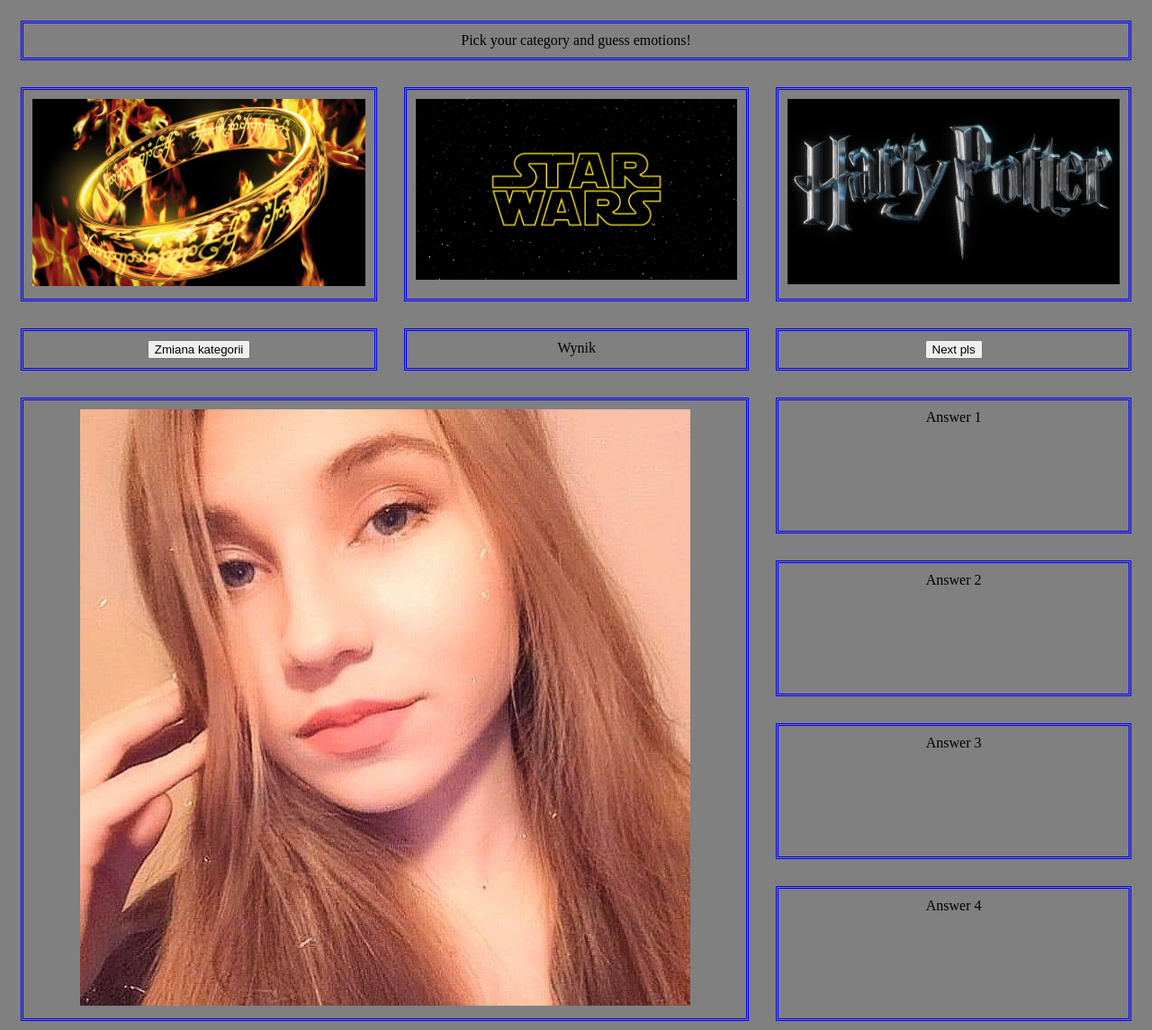
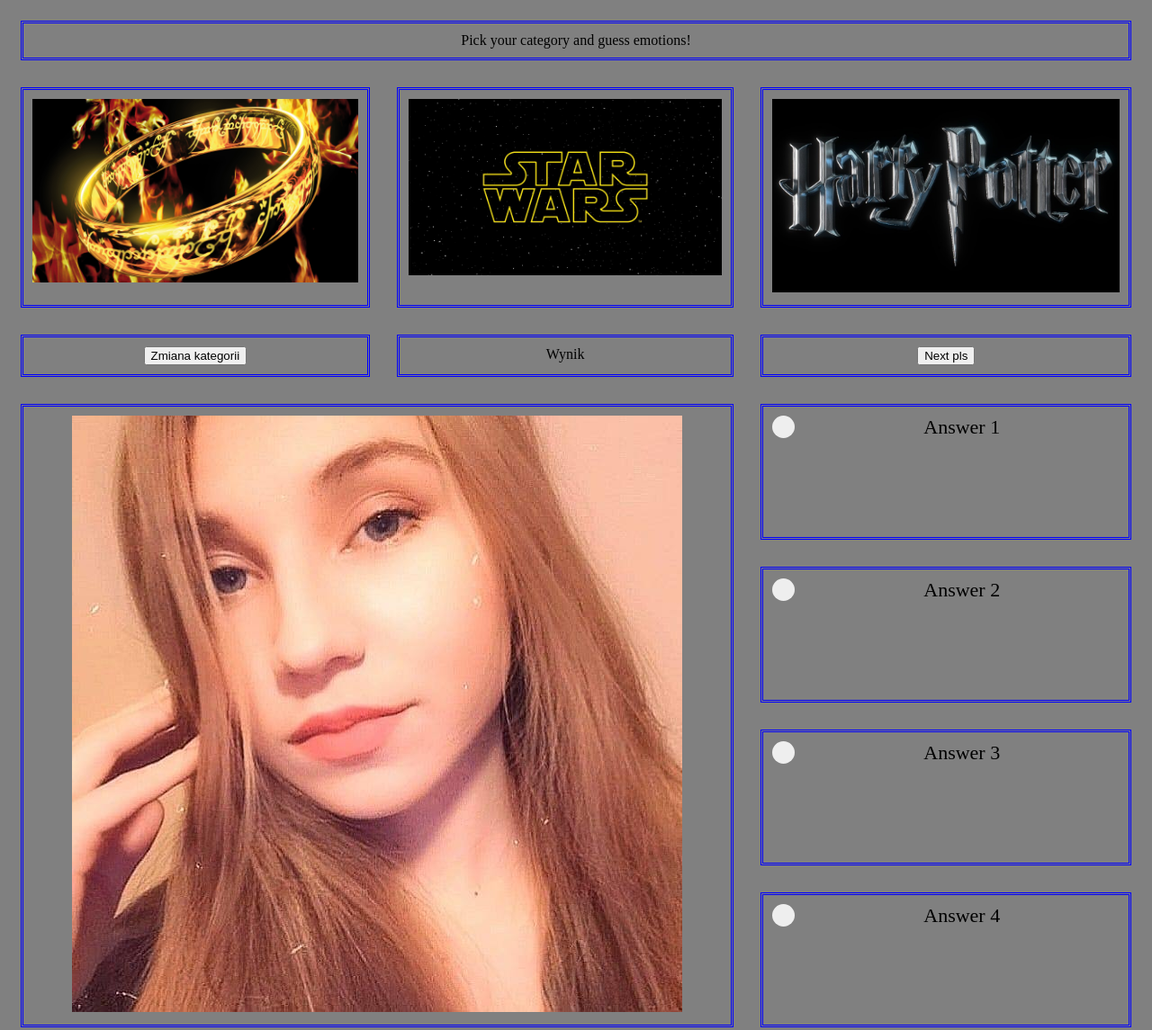
Before and after one commit to lapa44/EmotionsJSVanilia, a website: page index.html in a window 1280 px wide. Shown: the whole page at 90% size. Drawn offline with Linux system fonts and the light colour scheme.

Commit message:
Added radio for answers

```diff
--- a/index.css
+++ b/index.css
@@ -50,3 +50,68 @@ img {
     max-width: 100%;
     height: auto;
 }
+
+
+/* The container */
+.container {
+    display: block;
+    position: relative;
+    padding-left: 35px;
+    margin-bottom: 12px;
+    cursor: pointer;
+    font-size: 22px;
+    -webkit-user-select: none;
+    -moz-user-select: none;
+    -ms-user-select: none;
+    user-select: none;
+}
+
+/* Hide the browser's default radio button */
+.container input {
+    position: absolute;
+    opacity: 0;
+    cursor: pointer;
+}
+
+/* Create a custom radio button */
+.checkmark {
+    position: absolute;
+    top: 0;
+    left: 0;
+    height: 25px;
+    width: 25px;
+    background-color: #eee;
+    border-radius: 50%;
+}
+
+/* On mouse-over, add a grey background color */
+.container:hover input ~ .checkmark {
+    background-color: #ccc;
+}
+
+/* When the radio button is checked, add a blue background */
+.container input:checked ~ .checkmark {
+    background-color: #2196F3;
+}
+
+/* Create the indicator (the dot/circle - hidden when not checked) */
+.checkmark:after {
+    content: "";
+    position: absolute;
+    display: none;
+}
+
+/* Show the indicator (dot/circle) when checked */
+.container input:checked ~ .checkmark:after {
+    display: block;
+}
+
+/* Style the indicator (dot/circle) */
+.container .checkmark:after {
+    top: 9px;
+    left: 9px;
+    width: 8px;
+    height: 8px;
+    border-radius: 50%;
+    background: white;
+}
--- a/index.html
+++ b/index.html
@@ -14,10 +14,30 @@
     <div class="cat2"><img src="assets/img/starwarsCat.jpg" onclick="startGame('starwars')"></div>
     <div class="cat3"><img src="assets/img/potter.jpg" onclick="startGame('potter')"></div>
     <div class="picture"><img src="assets/img/lotr/kar.jpg" onclick="recognize()" id="picture"></div>
-    <div class="answer1">Answer 1</div>
-    <div class="answer2">Answer 2</div>
-    <div class="answer3">Answer 3</div>
-    <div class="answer4">Answer 4</div>
+    <div class="answer1">
+        <label class="container">Answer 1
+            <input type="radio" name="radio">
+            <span class="checkmark"></span>
+        </label>
+    </div>
+    <div class="answer2">
+        <label class="container">Answer 2
+            <input type="radio" name="radio">
+            <span class="checkmark"></span>
+        </label>
+    </div>
+    <div class="answer3">
+        <label class="container">Answer 3
+            <input type="radio" name="radio">
+            <span class="checkmark"></span>
+        </label>
+    </div>
+    <div class="answer4">
+        <label class="container">Answer 4
+            <input type="radio" name="radio">
+            <span class="checkmark"></span>
+        </label>
+    </div>
     <div class="buttonChangeCat" onclick="showCats()"><button>Zmiana kategorii</button></div>
     <div class="score">Wynik</div>
     <div class="buttonNext" onclick="processGame()"><button>Next pls</button></div>
--- a/index.js
+++ b/index.js
@@ -30,7 +30,8 @@ const loadModels = async () => {
 const recognize = async () => {
     const input = document.getElementById("picture");
     const detectionsWithExpressions = await faceapi.detectAllFaces(input).withFaceExpressions();
-    return Object.entries(detectionsWithExpressions[0]['expressions']).sort(function (a, b) {
+    return Object.entries(detectionsWithExpressions[0]['expressions'])
+        .sort(function (a, b) {
         return b[1] - a[1];
     });
 }
@@ -70,5 +71,6 @@ const finishGame = () => {
 }
 
 const checkAnswers = ( results ) => {
+    console.log(results);
     console.log("Checking answers.")
 }
```
